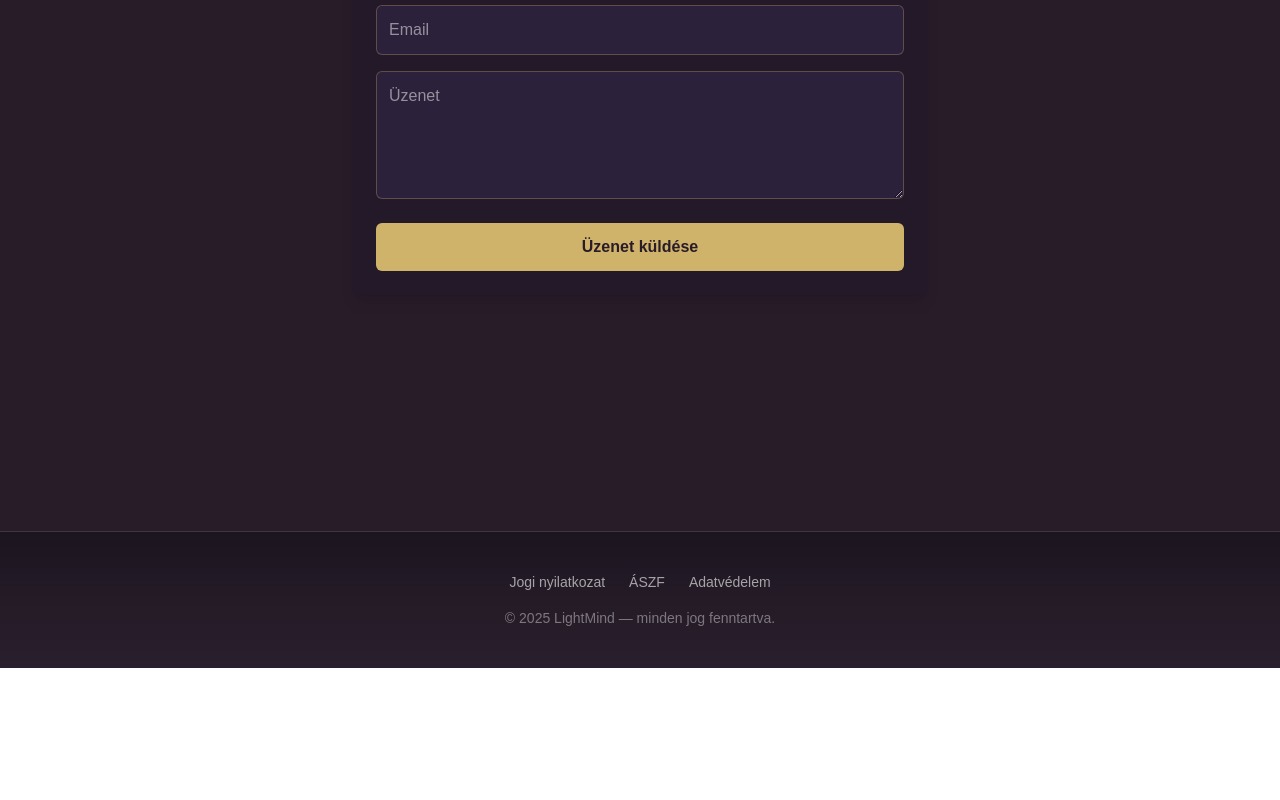
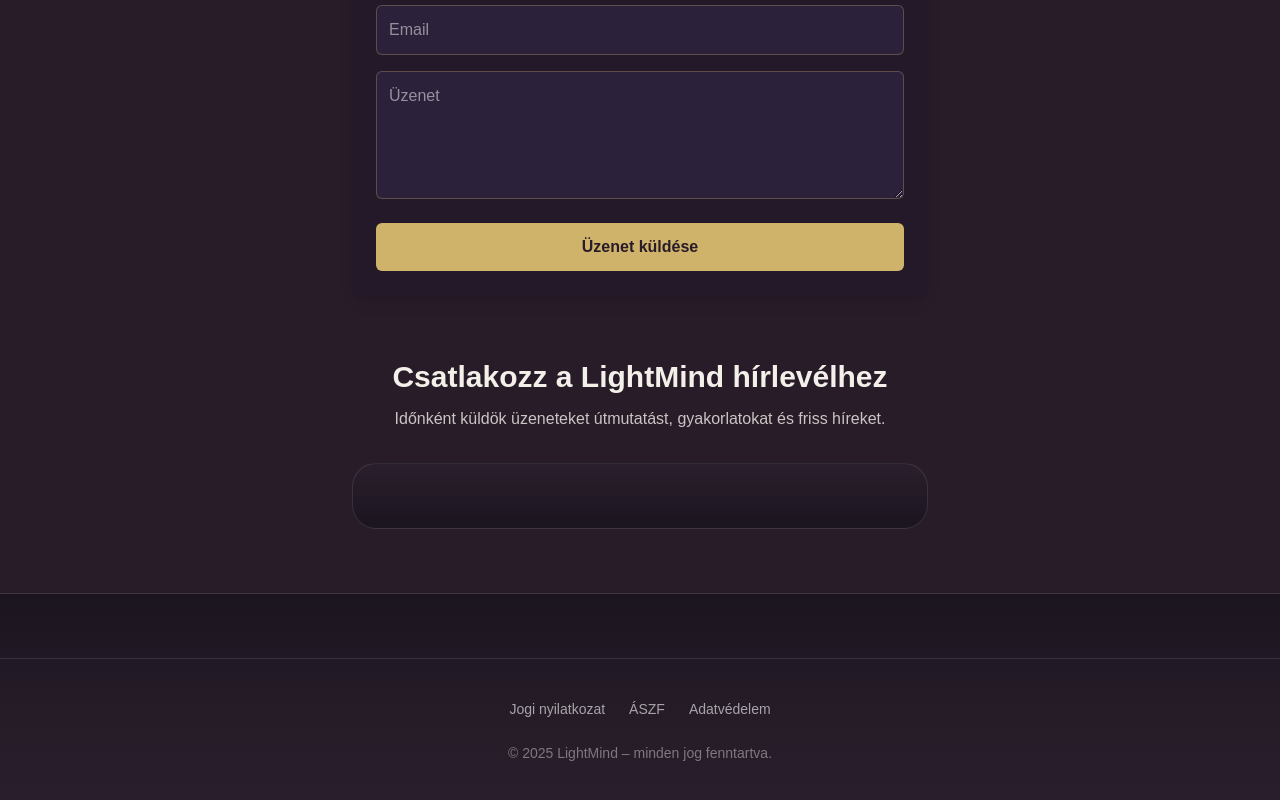
Before and after one commit to nikolano-code/lightmind, a Next.js app: page /contact in a window 1280 px wide. Shown: the part 334-1134 px from the top of the page. Before the commit the page ends 1002 px from the top, so only its background shows below. Built offline with nearby package versions, Linux system fonts and the light colour scheme.

Commit message:
Add Subcribes pages

```diff
--- a/app/contact/page.tsx
+++ b/app/contact/page.tsx
@@ -11,12 +11,29 @@ export default function ContactPage() {
         <h1 className="text-3xl md:text-4xl font-semibold text-[#D0B36A] mb-6">
           Kapcsolat
         </h1>
+
         <p className="text-[#F3EFE9]/80 mb-8">
           Kérdésed van, vagy szeretnél időpontot egyeztetni? Töltsd ki az alábbi űrlapot:
         </p>
 
+        <div className="max-w-xl mx-auto mb-16">
+          <ContactForm />
+        </div>
+
+        {/* MailerLite hírlevél blokk */}
         <div className="max-w-xl mx-auto">
-          <ContactForm />
+          <h2 className="text-2xl md:text-3xl font-semibold text-center mb-3">
+            Csatlakozz a LightMind hírlevélhez
+          </h2>
+
+          <p className="text-center text-[#F3EFE9]/80 mb-8">
+            Időnként küldök üzeneteket útmutatást, gyakorlatokat
+            és friss híreket.
+          </p>
+
+          <div className="rounded-3xl border border-white/10 bg-gradient-to-b from-[#2A1F2C] to-[#1B1520] px-6 py-8">
+            <div className="ml-embedded" data-form="wWqAni"></div>
+          </div>
         </div>
       </section>
     </main>
--- a/app/layout.tsx
+++ b/app/layout.tsx
@@ -3,6 +3,7 @@ import type { Metadata } from "next";
 import Header from "@/components/Header";
 import Footer from "@/components/Footer";
 import ScrollToTopButton from "@/components/ScrollToTopButton";
+import Script from "next/script";
 
 export const metadata: Metadata = {
   title: "LightMind",
@@ -16,13 +17,26 @@ export const metadata: Metadata = {
   },
 };
 
-export default function RootLayout({
-  children,
-}: {
-  children: React.ReactNode;
-}) {
+export default function RootLayout({ children }: { children: React.ReactNode }) {
   return (
     <html lang="hu">
+      <head>
+        {/* MailerLite Universal Script */}
+        <Script
+          id="mailerlite-universal"
+          strategy="lazyOnload"
+          dangerouslySetInnerHTML={{
+            __html: `
+              (function(w,d,e,u,f,l,n){w[f]=w[f]||function(){(w[f].q=w[f].q||[])
+              .push(arguments);},l=d.createElement(e),l.async=1,l.src=u,
+              n=d.getElementsByTagName(e)[0],n.parentNode.insertBefore(l,n);})
+              (window,document,'script','https://assets.mailerlite.com/js/universal.js','ml');
+              ml('account', '1924871');
+            `,
+          }}
+        />
+      </head>
+
       <body className="min-h-screen flex flex-col bg-[#291C29] text-[#F3EFE9] relative">
         {/* Háttérfény */}
         <div
--- a/app/legal/page.tsx
+++ b/app/legal/page.tsx
@@ -20,7 +20,7 @@ export default function LegalPage() {
 
         <div className="mt-4 space-y-2 text-white/70">
           <p><strong>Üzemeltető:</strong> Nikolas (magánszemély)</p>
-          <p><strong>E-mail:</strong> nikolano@icloud.com (állítsd át a sajátodra)</p>
+          <p><strong>E-mail:</strong> nikolano@icloud.com</p>
           <p>
             <strong>Tevékenység:</strong> személyes blog, spirituális tartalmak,
             önismereti írások és tájékoztatás.
--- a/components/Footer.tsx
+++ b/components/Footer.tsx
@@ -2,21 +2,27 @@ import Link from "next/link";
 
 export default function Footer() {
   return (
-    <footer className="mx-auto max-w-6xl px-6 py-10 text-center text-white/60 text-sm space-y-4">
-      <div className="flex justify-center gap-6 flex-wrap">
-        <Link href="/legal" className="hover:text-white transition">
+    <footer className="mt-16 py-10 border-t border-white/10 text-center text-white/70 text-sm">
+      <div className="flex flex-col md:flex-row justify-center gap-6 mb-6">
+
+        <Link href="/legal" className="text-white/60 hover:text-white transition">
           Jogi nyilatkozat
         </Link>
-        <Link href="/aszf" className="hover:text-white transition">
+
+        <Link href="/aszf" className="text-white/60 hover:text-white transition">
           ÁSZF
         </Link>
-        <Link href="/privacy" className="hover:text-white transition">
+
+        <Link href="/privacy" className="text-white/60 hover:text-white transition">
           Adatvédelem
         </Link>
+
+
+
       </div>
 
       <p className="text-white/40">
-        © {new Date().getFullYear()} LightMind — minden jog fenntartva.
+        © {new Date().getFullYear()} LightMind – minden jog fenntartva.
       </p>
     </footer>
   );
--- /dev/null
+++ b/components/MailerLiteForm.tsx
@@ -0,0 +1,34 @@
+"use client";
+
+import { useEffect } from "react";
+
+declare global {
+  interface Window {
+    ml?: any;
+  }
+}
+
+export default function MailerLiteForm() {
+  useEffect(() => {
+    // Ha a script már be lett töltve, ne töltsük be újra
+    if (document.getElementById("mailerlite-universal")) return;
+
+    const script = document.createElement("script");
+    script.id = "mailerlite-universal";
+    script.src = "https://assets.mailerlite.com/js/universal.js";
+    script.async = true;
+    document.body.appendChild(script);
+
+    window.ml = window.ml || function () {
+      (window.ml.q = window.ml.q || []).push(arguments);
+    };
+    window.ml("account", "1924871"); // <- a te MailerLite account ID-d
+  }, []);
+
+  return (
+    <div className="mt-4">
+      {/* Ezt adta a MailerLite: */}
+      <div className="ml-embedded" data-form="wWqAni"></div>
+    </div>
+  );
+}
```
